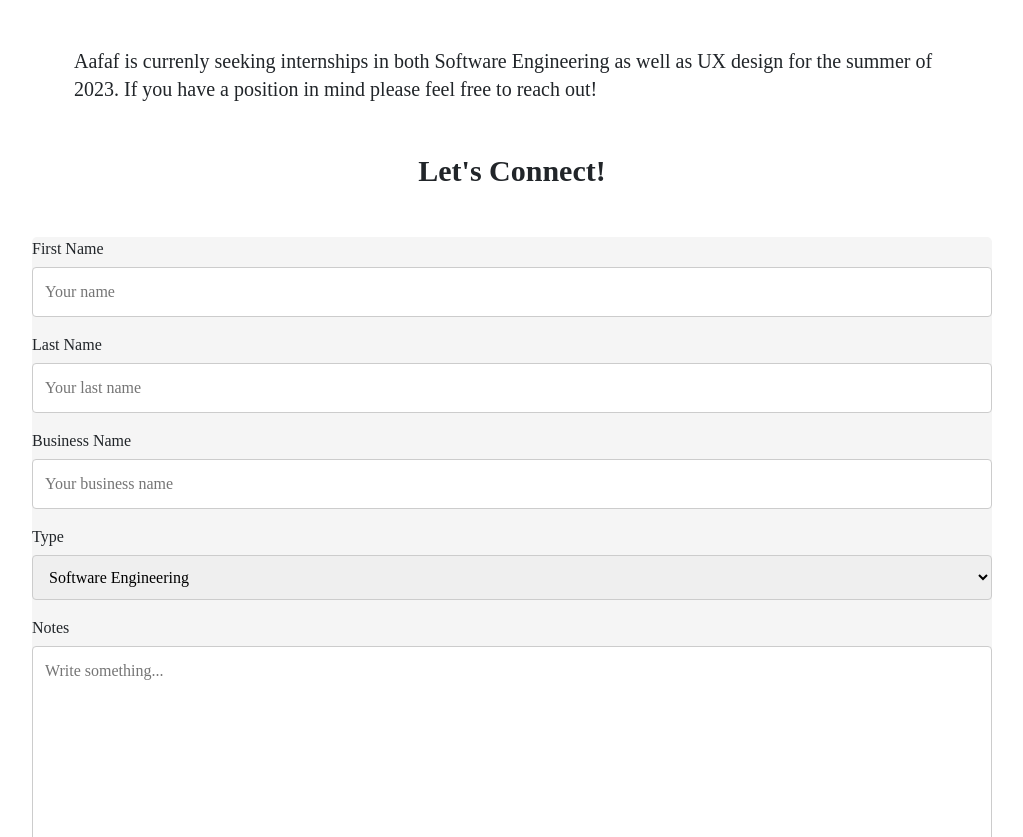
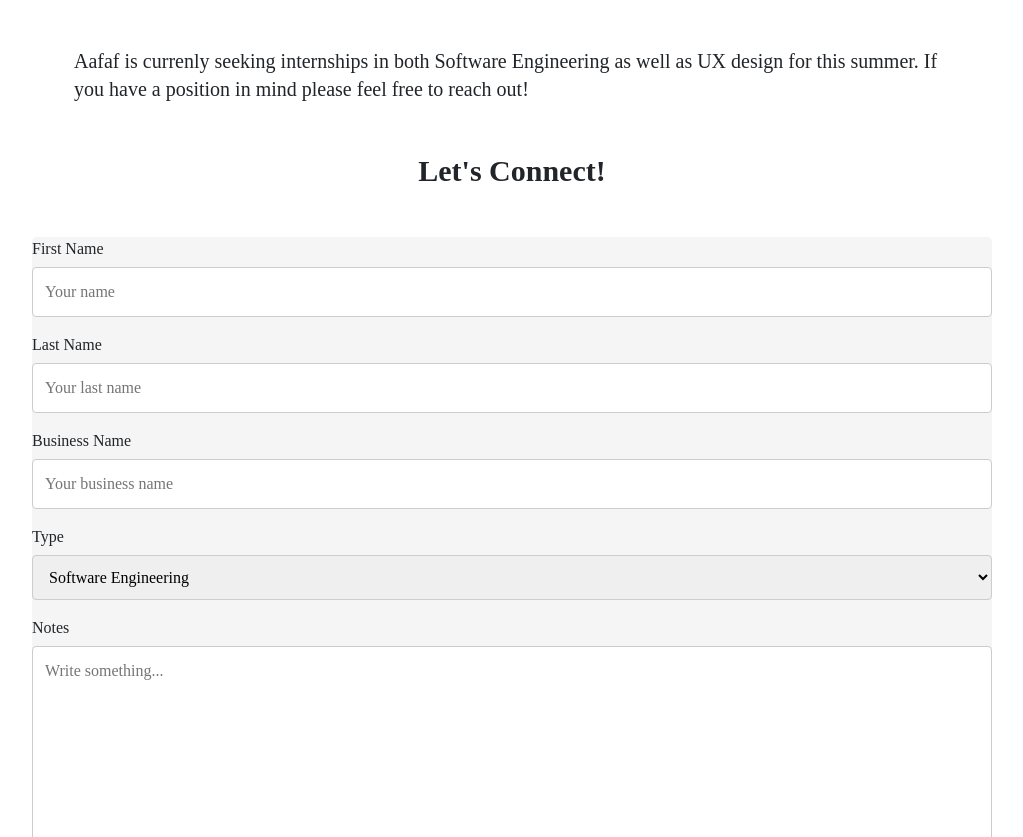
Before and after one commit to asmoustafa/Final-Project, a plain HTML site: page index.html in a window 1280 px wide. Shown: the part 1367-2204 px from the top of the page, without its empty margins (128-1151 px from the left). Drawn offline with nearby package versions, Linux system fonts and the light colour scheme.

Commit message:
Add files via upload

```diff
--- a/index.html
+++ b/index.html
@@ -84,7 +84,7 @@
 
         <!-- <h2> BLAH</h2> -->
 
-        <p class="moreP" tabindex="0"> Aafaf is currenly seeking internships in both Software Engineering as well as UX design for the summer of 2023. If you have a position in mind please feel free to reach out!</p>
+        <p class="moreP" tabindex="0"> Aafaf is currenly seeking internships in both Software Engineering as well as UX design for this summer. If you have a position in mind please feel free to reach out!</p>
 
 
 
```
